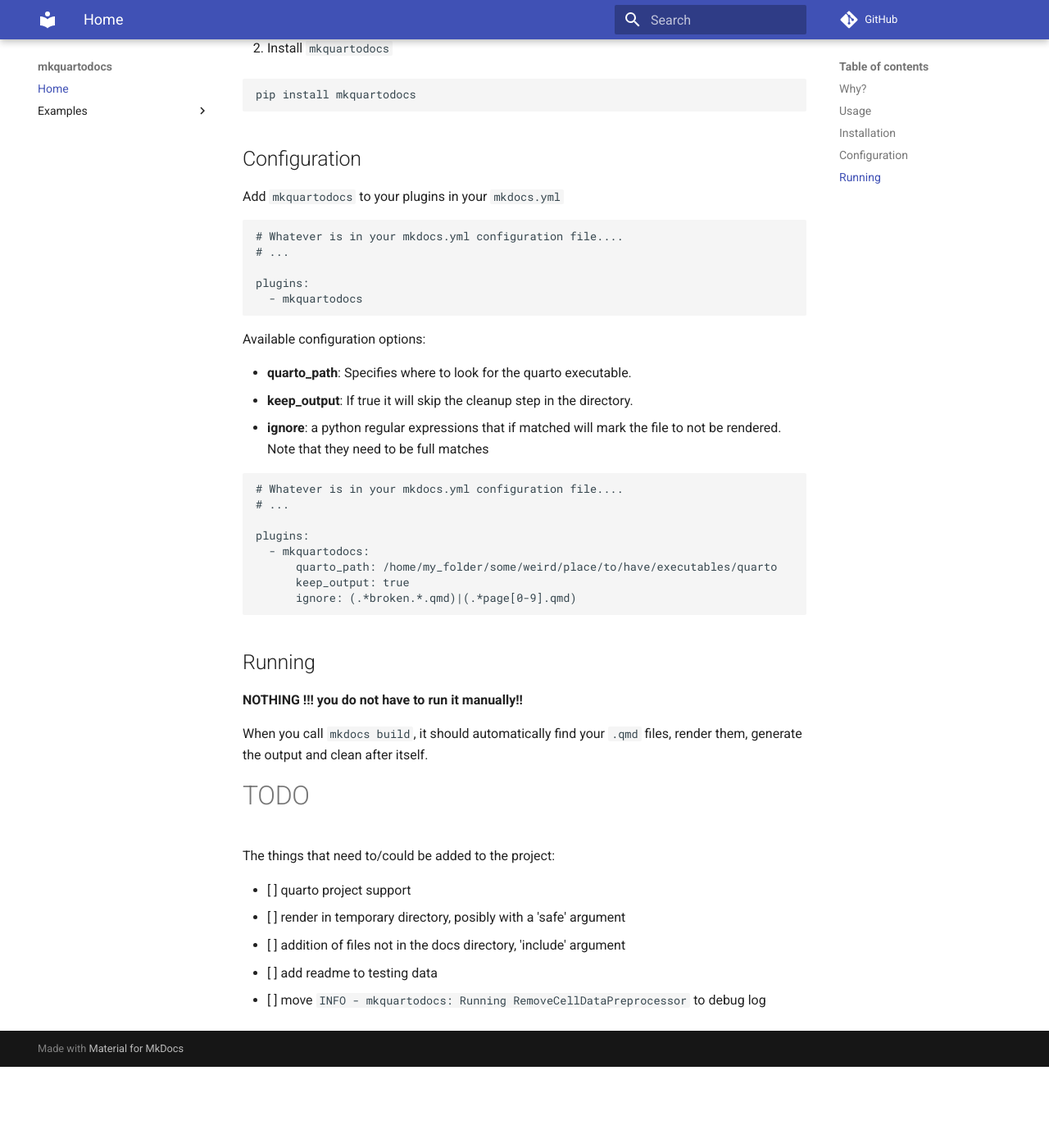
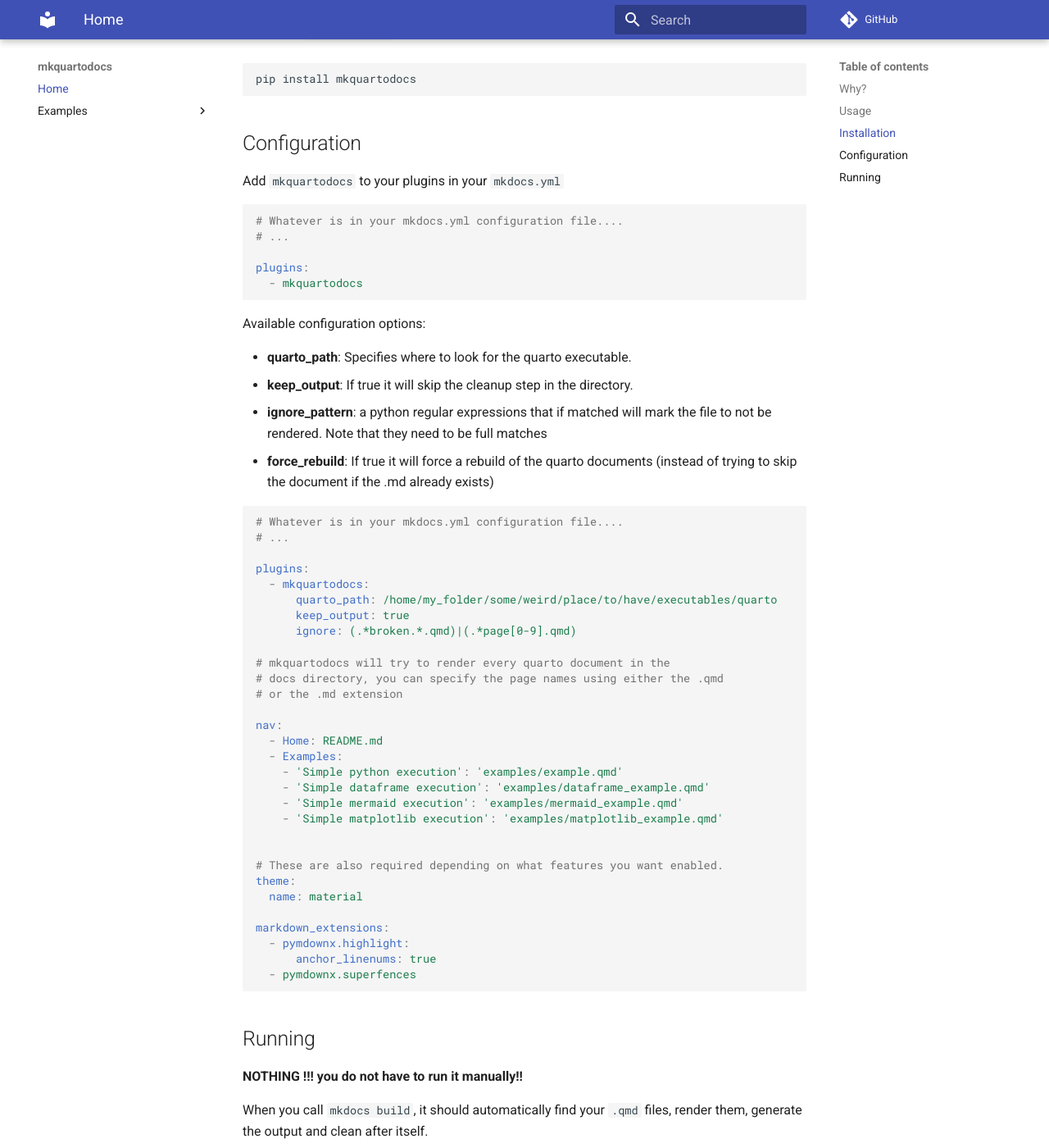
Before and after one commit to jspaezp/mkquartodocs, an MkDocs documentation site: the page built from docs/README.md, in a window 1280 px wide and 1400 px high, scrolled down 1679 px. Shown: the whole window at 82% size. Built offline with MkDocs 1.6.1 and Material for MkDocs 9.7.7, drawn with Linux system fonts in a browser that asks for light colours; comment, search, counter and statistics services are not loaded; before the commit the page ends 2980 px from its top, so only the background shows below that; some of the changed text lies outside the part shown.

Commit message:
chore,fix: updated readme and fixed code rendering

````diff
--- a/docs/README.md
+++ b/docs/README.md
@@ -106,8 +106,12 @@
 -   **quarto_path**: Specifies where to look for the quarto executable.
 -   **keep_output**: If true it will skip the cleanup step in the
     directory.
--   **ignore**: a python regular expressions that if matched will mark
-    the file to not be rendered. Note that they need to be full matches
+-   **ignore_pattern**: a python regular expressions that if matched
+    will mark the file to not be rendered. Note that they need to be
+    full matches
+-   **force_rebuild**: If true it will force a rebuild of the quarto
+    documents (instead of trying to skip the document if the .md already
+    exists)
 
 ``` yaml
 # Whatever is in your mkdocs.yml configuration file....
@@ -118,6 +122,28 @@
       quarto_path: /home/my_folder/some/weird/place/to/have/executables/quarto
       keep_output: true
       ignore: (.*broken.*.qmd)|(.*page[0-9].qmd)
+
+# mkquartodocs will try to render every quarto document in the
+# docs directory, you can specify the page names using either the .qmd
+# or the .md extension
+
+nav:
+  - Home: README.md
+  - Examples:
+    - 'Simple python execution': 'examples/example.qmd'
+    - 'Simple dataframe execution': 'examples/dataframe_example.qmd'
+    - 'Simple mermaid execution': 'examples/mermaid_example.qmd'
+    - 'Simple matplotlib execution': 'examples/matplotlib_example.qmd'
+
+
+# These are also required depending on what features you want enabled.
+theme:
+  name: material
+
+markdown_extensions:
+  - pymdownx.highlight:
+      anchor_linenums: true
+  - pymdownx.superfences
 ```
 
 ## Running
--- a/mkdocs.yml
+++ b/mkdocs.yml
@@ -5,8 +5,6 @@
 
 repo_url: https://github.com/jspaezp/mkquartodocs
 
-theme:
-  name: material
 
 nav:
   - Home: README.md
@@ -16,12 +14,19 @@
     - 'Simple mermaid execution': 'examples/mermaid_example.qmd'
     - 'Simple matplotlib execution': 'examples/matplotlib_example.qmd'
 
+theme:
+  name: material
+
 plugins:
   - search
   - mkquartodocs:
       # keep_output: true
       force_rebuild: true
 
+markdown_extensions:
+  - pymdownx.highlight:
+      anchor_linenums: true
+  - pymdownx.superfences
 
 extra_javascript:
   - https://unpkg.com/tablesort@5.3.0/dist/tablesort.min.js
````
Also changed, not shown: docs/README.qmd (+25 -1 lines), 3 other files.
